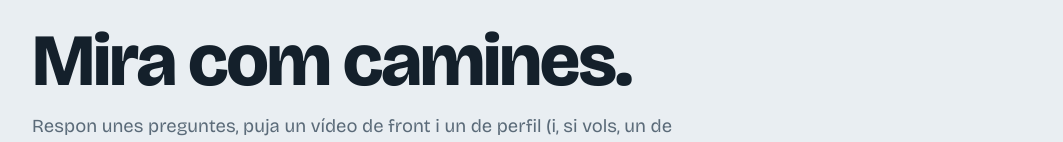
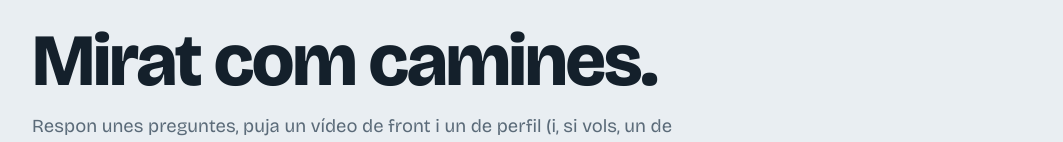
Before and after one commit to jancantarero/pas-optim, a plain HTML site: page index.html in a window 1280 px wide. Shown: the part 167-309 px from the top of the page, without its empty margins (108-1171 px from the left). Drawn offline with nearby package versions, Linux system fonts and the light colour scheme.

Commit message:
Fix typo in Catalan translation for h1

```diff
--- a/index.html
+++ b/index.html
@@ -129,7 +129,7 @@ const $=s=>document.querySelector(s);
 /* ---------- textos: [català, castellà, anglès] ---------- */
 const D={
 title:["PasÒptim · El teu caminar, el teu calçat","PasÒptim · Tu forma de caminar, tu calzado","PasÒptim · Your gait, your footwear"],
-h1:["Mira com camines.","Mira cómo caminas.","See how you walk."],
+h1:["Mirat com camines.","Mirate como caminas.","See how you walk."],
 lead:["Respon unes preguntes, puja un vídeo de front i un de perfil (i, si vols, un de darrere), i PasÒptim detecta el teu esquelet, mesura la teva marxa i t'orienta sobre què treballar i quin tipus de calçat et pot anar bé. És una eina de prevenció i benestar, no de diagnòstic.","Responde unas preguntas, sube un vídeo de frente y uno de perfil (y, si quieres, uno de espaldas), y PasÒptim detecta tu esqueleto, mide tu marcha y te orienta sobre qué trabajar y qué tipo de calzado te puede ir bien. Es una herramienta de prevención y bienestar, no de diagnóstico.","Answer a few questions, upload a front video and a side video (and, optionally, a rear one), and PasÒptim tracks your skeleton, measures your gait and guides you on what to work on and what type of footwear may suit you. It is a prevention and wellbeing tool, not a diagnostic one."],
 f_act:["Activitat","Actividad","Activity"],o_walk:["Caminar","Caminar","Walking"],o_run:["Córrer","Correr","Running"],o_both:["Les dues coses","Las dos cosas","Both"],
 f_age:["Edat","Edad","Age"],ph_age:["Anys","Años","Years"],
```
